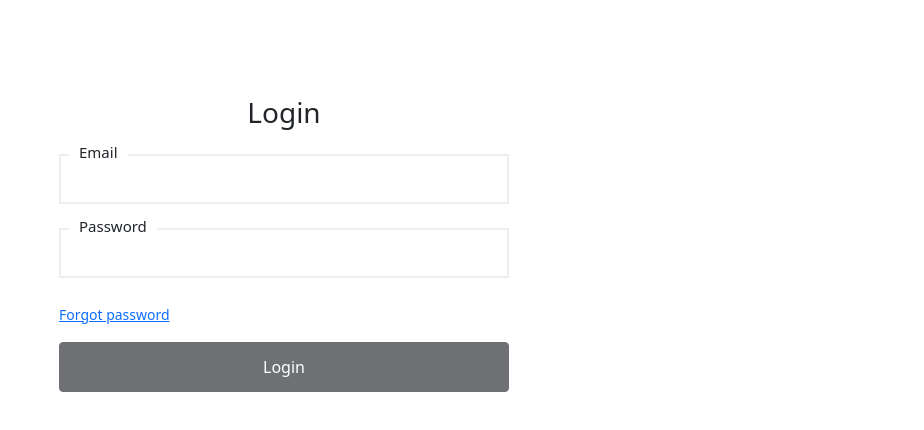
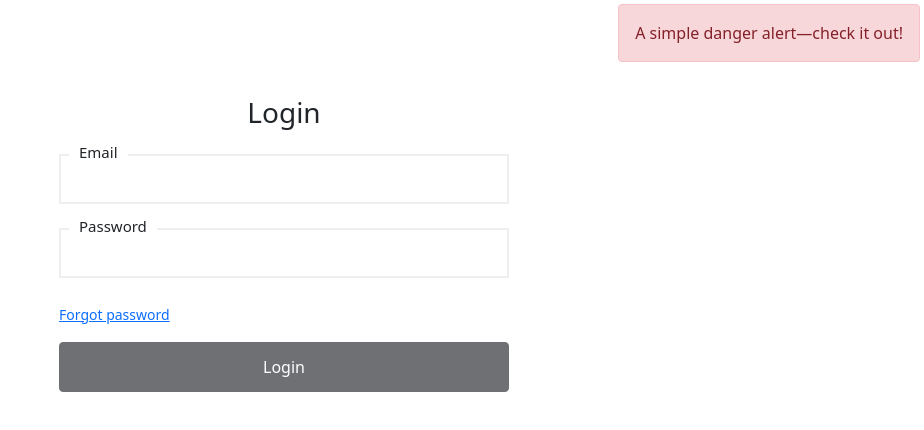
Before and after one commit to estradax/levy, an Angular app: page /login in a window 1280 px wide. Shown: the top 430 px of the page, without its empty margins (356-1280 px from the left). Built offline with nearby package versions, Linux system fonts and the light colour scheme; no server answers.

Commit message:
add alert component

```diff
--- /dev/null
+++ b/src/app/alert/alert.component.css
@@ -0,0 +1,13 @@
+.levy-alert {
+  position: absolute;
+  top: 4px;
+  right: 4px;
+  left: 4px;
+  z-index: 2;
+}
+
+@media (min-width: 564px) {
+  .levy-alert {
+    left: auto;
+  }
+}
--- /dev/null
+++ b/src/app/alert/alert.component.html
@@ -0,0 +1,3 @@
+<div class="levy-alert alert alert-danger" role="alert">
+  A simple danger alert—check it out!
+</div>
--- a/src/app/app.component.html
+++ b/src/app/app.component.html
@@ -1 +1,2 @@
+<app-alert></app-alert>
 <router-outlet></router-outlet>
--- a/src/app/app.component.ts
+++ b/src/app/app.component.ts
@@ -1,10 +1,11 @@
 import { Component } from '@angular/core';
 import { RouterOutlet } from '@angular/router';
+import {AlertComponent} from "./alert/alert.component";
 
 @Component({
   selector: 'app-root',
   standalone: true,
-  imports: [RouterOutlet],
+  imports: [RouterOutlet, AlertComponent],
   templateUrl: './app.component.html',
   styleUrls: ['./app.component.css'],
 })
```
Also changed, not shown: src/app/alert/alert.component.ts (added, +11 -0 lines), 1 other file (tests, documents, lock files or other folders).
